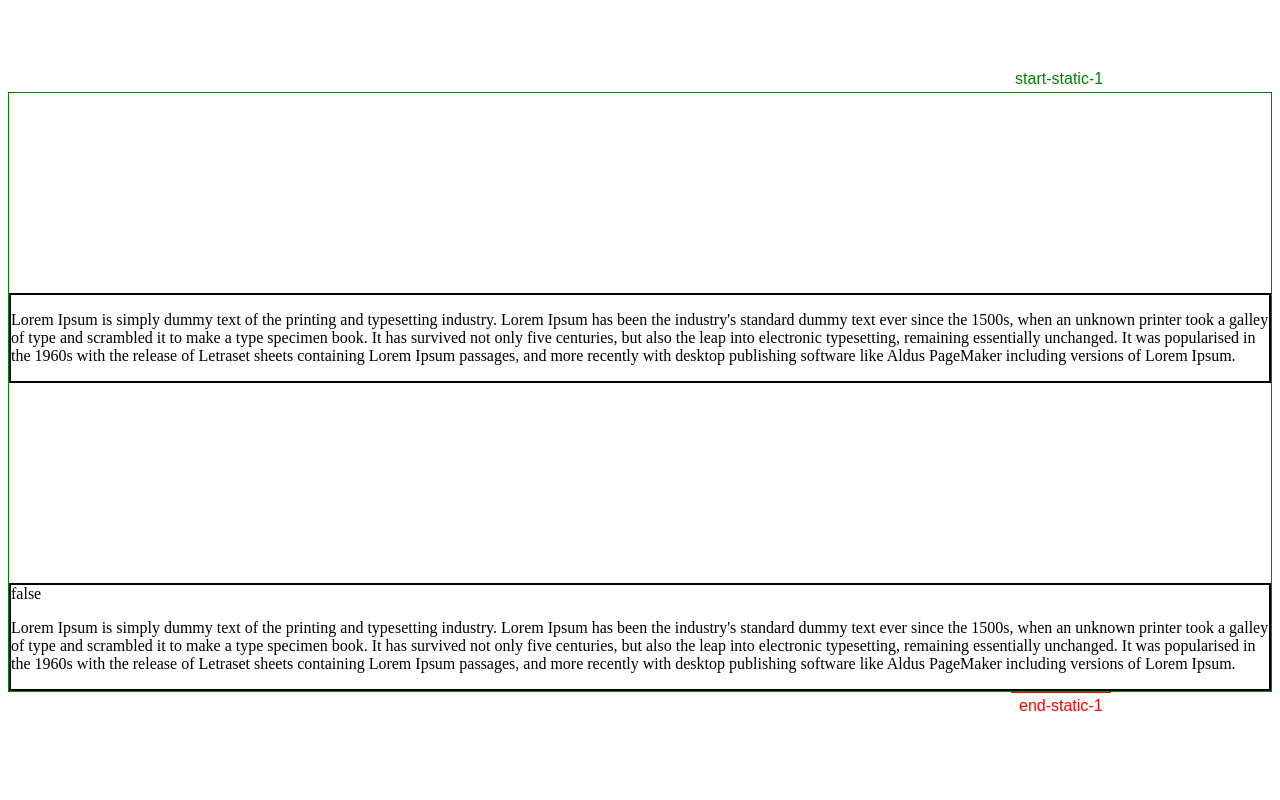
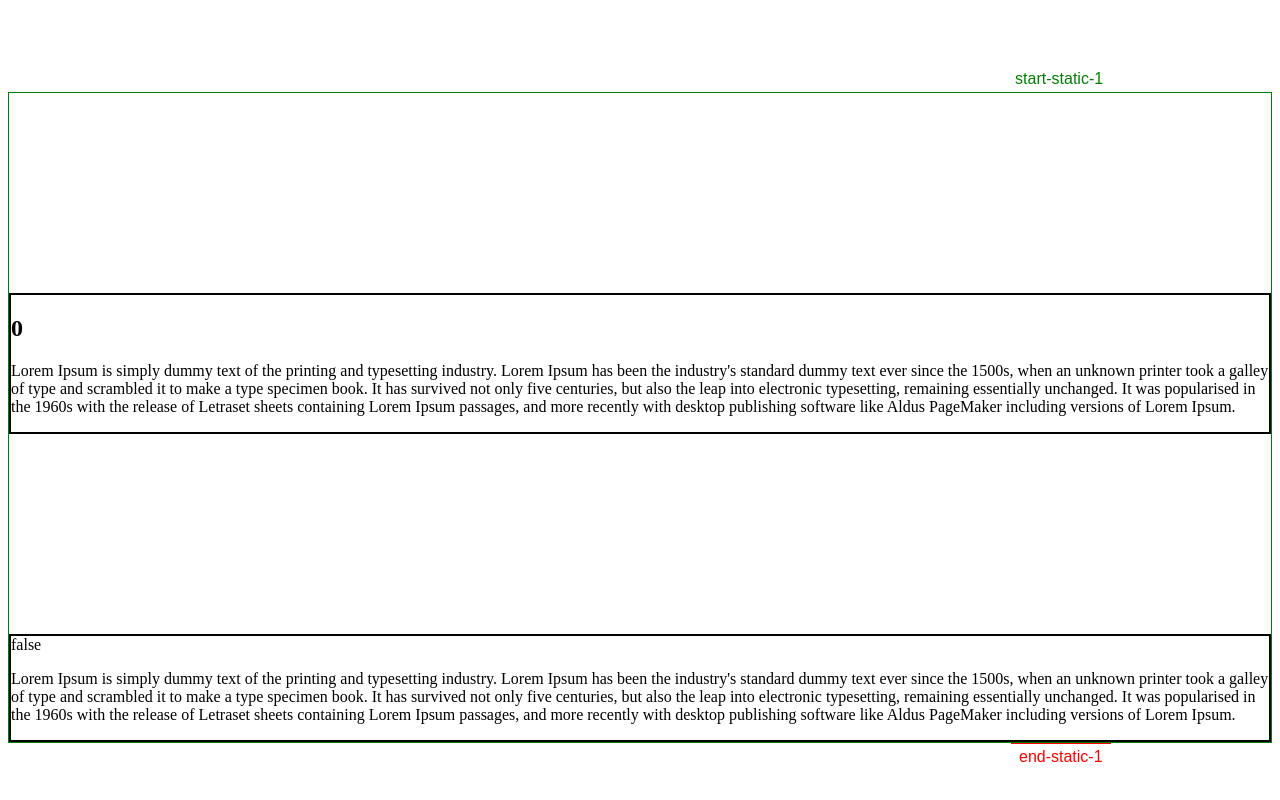
Before and after one commit to almero-digital-marketing/vue-gsap-scrolltrigger, a Vue app: page / in a window 1280 px wide. Shown: the part 716-1516 px from the top of the page. Built offline with nearby package versions, Linux system fonts and the light colour scheme.

Commit message:
Slot props

```diff
--- a/package.json
+++ b/package.json
@@ -1,6 +1,6 @@
 {
   "name": "vue-gsap-scrolltrigger",
-  "version": "2.0.3",
+  "version": "2.0.5",
   "scripts": {
     "dev": "vite --host",
     "build": "vite build",
@@ -19,7 +19,7 @@
     }
   },
   "peerDependencies": {
-    "gsap": "^3.7.1",
+    "gsap": "^3.9.0",
     "vue": "^3.2.1"
   },
   "devDependencies": {
--- a/src/App.vue
+++ b/src/App.vue
@@ -7,7 +7,8 @@
     </div>
 
     <div class="trigger" ref="trigger">
-      <scroll-trigger class="static" name="static" start="top bottom-=30%" end="bottom top+=30%" :scrub="true" :markers="true" :steps="3" @step="s => step = s" :trigger="trigger">
+      <scroll-trigger v-slot="trigger" class="static" name="static" start="top bottom-=30%" end="bottom top+=30%" :invalidateOnRefresh="false" :scrub="true" :markers="true" :steps="3" :trigger="trigger">
+        <h2>{{ trigger.step }}</h2>
         <p>{{text}}</p>
       </scroll-trigger>
       <scroll-trigger class="dynamic" name="dynamic" start="top bottom-=30%" end="bottom top+=30%" :scrub="true" :markers="true" :enabled="enabled">
@@ -21,7 +22,6 @@
 import { ref } from 'vue'
 
 const enabled = ref(false)
-const step = ref(0)
 const text = ref(`Lorem Ipsum is simply dummy text of the printing and typesetting industry. Lorem Ipsum has been the industry's standard dummy text ever since the 1500s, when an unknown printer took a galley of type and scrambled it to make a type specimen book. It has survived not only five centuries, but also the leap into electronic typesetting, remaining essentially unchanged. It was popularised in the 1960s with the release of Letraset sheets containing Lorem Ipsum passages, and more recently with desktop publishing software like Aldus PageMaker including versions of Lorem Ipsum.`)
 const trigger = ref(null)
 
--- a/src/components/ScrollTrigger.vue
+++ b/src/components/ScrollTrigger.vue
@@ -1,6 +1,6 @@
 <template>
 	<div class="scroll-trigger" ref="component">
-		<slot></slot>
+		<slot :step="step" :directin="direction" :progress="progress"></slot>
 	</div>
 </template>
 <script>
@@ -92,10 +92,19 @@ export default {
             type: Number,
             default: 0
         },
+        once: {
+            type: Boolean,
+            default: false
+        },
 	},
     setup(props, { emit }) {
         const component = ref(null)
         const options = toRefs(props)
+
+        const step = ref(0)
+        const isActive = ref(false)
+        const progress = ref(0)
+        const direction = ref(0)
 
         options.trigger = props.trigger === null ? options.trigger : component
         Object.assign(options, {
@@ -103,17 +112,31 @@ export default {
             onEnterBack: e => emit('enterBack', e),
             onLeave: e => emit('leave', e),
             onLeaveBack: e => emit('leaveBack', e),
-            onUpdate: e => emit('update', e),
+            onUpdate: e => {
+                direction.value = e.direction
+                progress.value = e.progress
+                emit('update', e)
+            },
             onScrubComplete: e => emit('scrubComplete', e),
             onSnapComplete: e => emit('snapComplete', e),
-            onToggle: e => emit('toggle', e),
-            onStep: e => emit('step', e),
+            onToggle: e => {
+                isActive.value = e.isAc
+                emit('toggle', e)
+            },
+            onStep: e => {
+                step.value = e.step
+                emit('step', e)
+            },
         })
 
         triggerAnimation(options)
 
         return {
             component,
+            step,
+            isActive,
+            progress,
+            direction
         }
     }
 }
```
Also changed, not shown: src/lib/trigger-animation.js, 1 other file (tests, documents, lock files or other folders).
